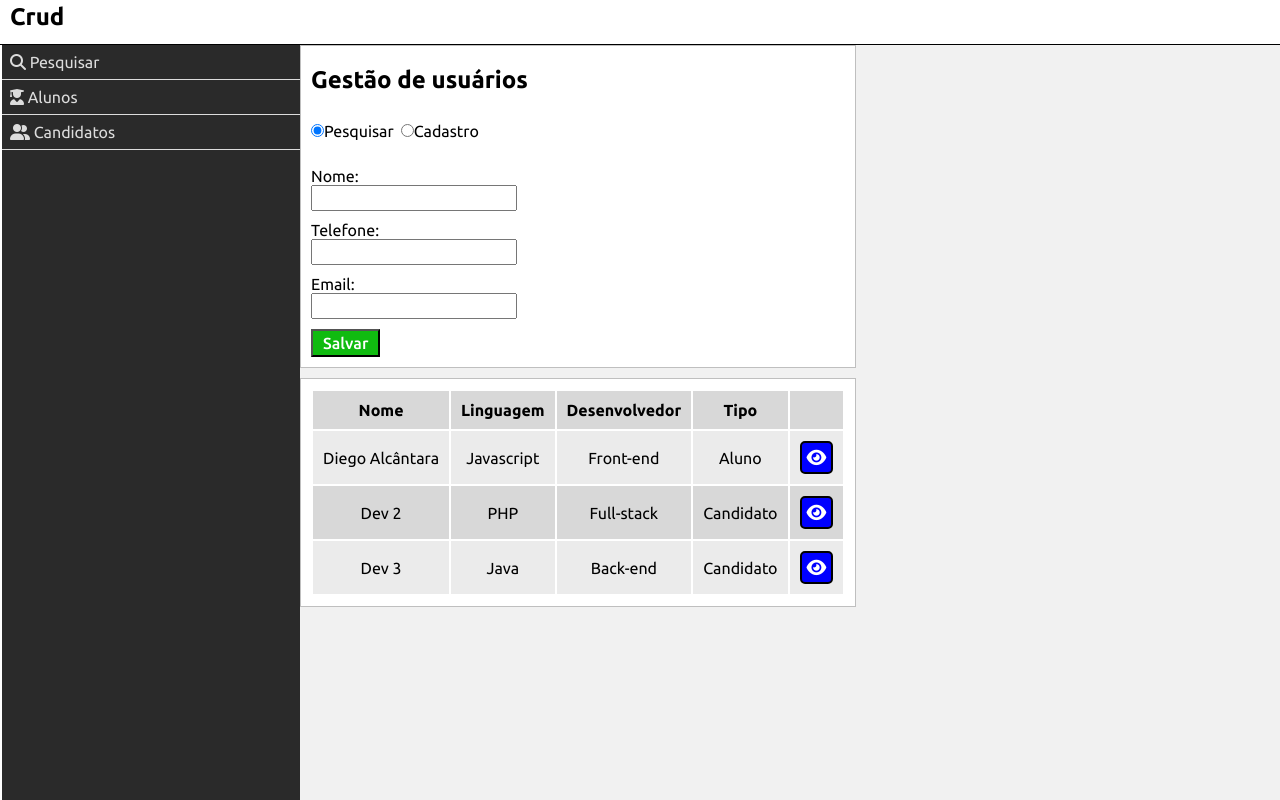
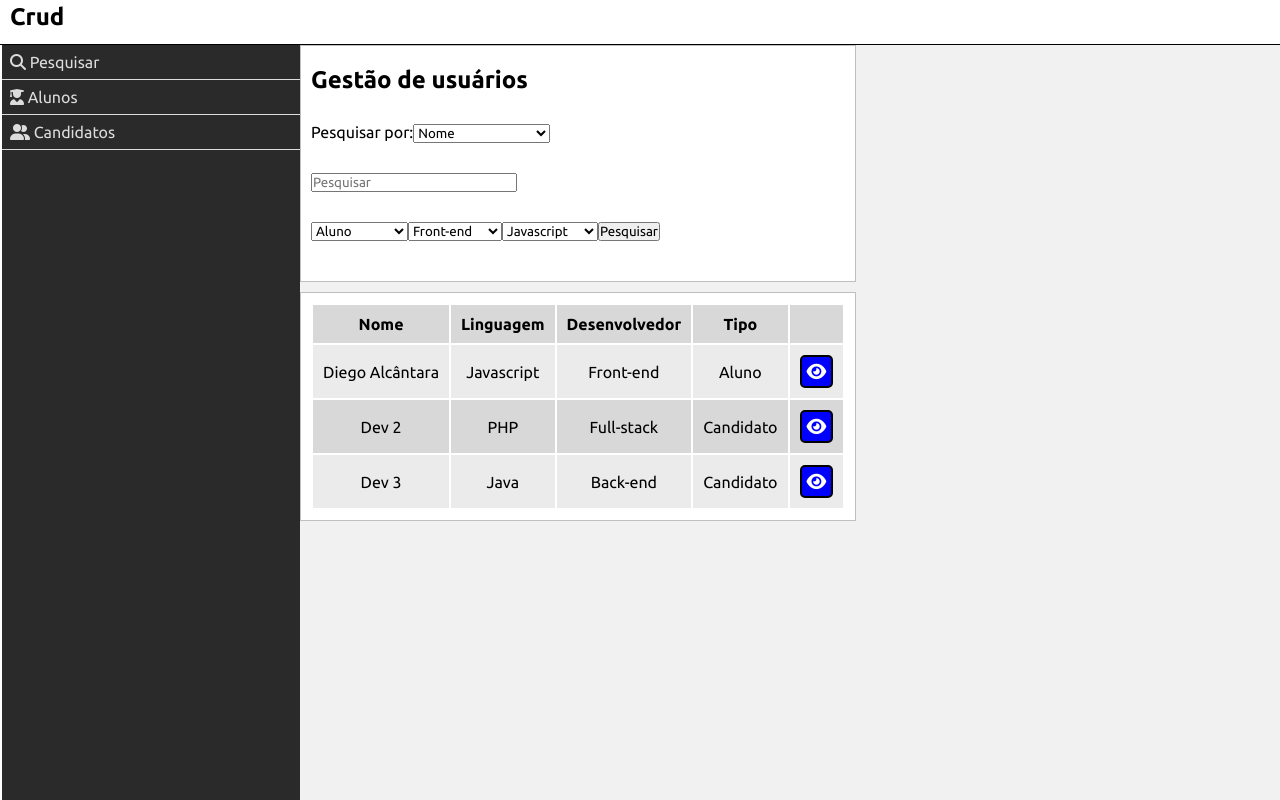
Before and after one commit to Alcantara-Diego/crud, a React (Create React App) app in the folder front/: page / in a window 1280 px wide. Built offline with nearby package versions, Linux system fonts and the light colour scheme.

Commit message:
Ajustando o formulário

```diff
--- a/front/src/components/CreateUserSection.js
+++ b/front/src/components/CreateUserSection.js
@@ -1,5 +1,4 @@
 import Header from './Header';
-import FormCreateUser from './FormCreateUser';
 
 import { StyledCreateUserSection } from './styled/CreateUserSection.styled';
 
@@ -7,7 +6,7 @@ export default function CreateUserSection(){
     return(
         <StyledCreateUserSection>
             <Header/>
-            <FormCreateUser/>
+
         </StyledCreateUserSection>
     )
 }
--- a/front/src/components/FormCreateUser.js
+++ /dev/null
@@ -1,24 +0,0 @@
-import { StyledFormCreateUser } from "./styled/FormCreateUser.styled"
-
-function FormCreateUser(){
-
-    return(
-
-        <StyledFormCreateUser id="createUserForm">
-
-            <p>Nome:</p>
-            <input type="name"></input>
-
-            <p>Telefone:</p>
-            <input type="number"></input>
-
-            <p>Email:</p>
-            <input type="email"></input>
-            <br></br>
-
-            <button type="submit">Salvar</button>
-        </StyledFormCreateUser>
-    )
-}
-
-export default FormCreateUser
--- a/front/src/components/Header.js
+++ b/front/src/components/Header.js
@@ -6,13 +6,47 @@ function Header(){
         <StyledHeader>
             <h2>Gestão de usuários</h2>
 
-            <input type="radio" name="opc"
-            id="findOpc" defaultChecked></input>
-            <label className="userControlLabel" htmlFor="findOpc">Pesquisar</label>
+            <label for="pesquisa">Pesquisar por:</label>
+            <select  name="pesquisa" id="pesquisa">
+                <optgroup label="Atributo">
+                    <option value="volvo">Nome</option>
+                    <option value="saab">Telefone</option>
+                    <option value="saab">Linguagem</option>
+                    <option value="saab">Tipo de dev</option>
+                    <option value="saab">Aluno/Candidato</option>
+                </optgroup>
+            </select>
 
-            <input type="radio" name="opc"
-            id="registerOpc"></input>
-            <label className="userControlLabel"htmlFor="registerOpc">Cadastro</label>
+            <input type="search" placeholder="Pesquisar"></input>
+
+            <select  name="aluno/candidato" id="aluno/candidato">
+                <optgroup label="Aluno/Candidato">
+                    <option value="volvo">Aluno</option>
+                    <option value="saab">Candidato</option>
+                </optgroup>
+            </select>
+
+            <select  name="desenvolvedor" id="desenvolvedor">
+                <optgroup label="Desenvolvedor">
+                    <option value="volvo">Front-end</option>
+                    <option value="saab">Back-end</option>
+                    <option value="saab">Full-stack</option>
+                </optgroup>
+            </select>
+
+            <select  name="linguagem" id="linguagem">
+                <optgroup label="linguagem">
+                    <option value="volvo">Javascript</option>
+                    <option value="saab">PHP</option>
+                    <option value="saab">Java</option>
+                    <option value="saab">Phyton</option>
+                    <option value="saab">C#</option>
+                </optgroup>
+            </select>
+
+            <input type="button" value="Pesquisar"></input>
+
+
 
         </StyledHeader>
     )
--- a/front/src/components/styled/FormCreateUser.styled.js
+++ /dev/null
@@ -1,20 +0,0 @@
-import styled from "styled-components";
-
-export const StyledFormCreateUser = styled.form`
-
-    input{
-        margin-bottom: 10px;
-        height: 26px;
-    }
-
-    [type="submit"]{
-        padding: 3px 10px;
-        font-size: 1rem;
-        font-weight: 500;
-
-        color: white;
-        background-color: #10bb10;
-
-        cursor: pointer;
-    }
-`
--- a/front/src/components/styled/Header.styled.js
+++ b/front/src/components/styled/Header.styled.js
@@ -4,11 +4,12 @@ export const StyledHeader = styled.header`
     margin-top: 10px;
 
 
-    input{
+    select{
         margin: 30px 0;
     }
 
-    .userControlLabel{
-        margin-right: 7px;
+    input[type="search"]{
+        display: block;
     }
+
 `
```
